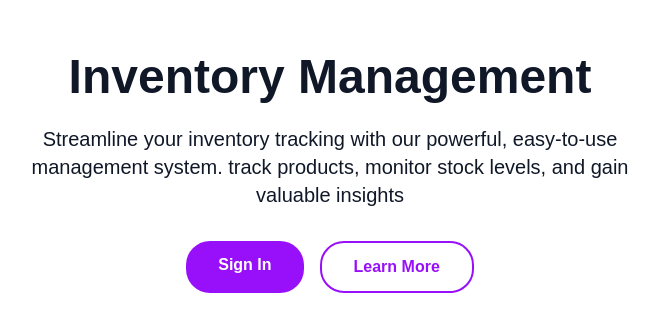
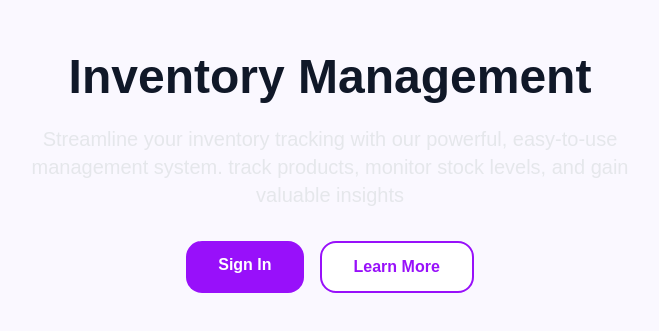
Before and after one commit to Ndanusa/next-app, a Next.js app: page / in a window 1280 px wide. Shown: the part 227-558 px from the top of the page, without its empty margins (310-969 px from the left). Built offline with nearby package versions, Linux system fonts and the light colour scheme.

Commit message:
next app

```diff
--- a/app/globals.css
+++ b/app/globals.css
@@ -21,6 +21,6 @@
 
 body {
   /*background: var(--background);*/
-
+  background: #faf8ff;
   font-family: Arial, Helvetica, sans-serif;
 }
--- a/app/page.tsx
+++ b/app/page.tsx
@@ -12,7 +12,7 @@ export default function Home() {
                <h1 className={`text-5xl font-bold text-gray-900 mb-6`}>
                   Inventory Management
                </h1>
-               <p className={`text-xl text-gray-900 mb-8 max-w-2xl mx-auto`}>
+               <p className={`text-xl text-gray-200 mb-8 max-w-2xl mx-auto`}>
                   Streamline your inventory tracking with our powerful,
                   easy-to-use management system. track products, monitor stock
                   levels, and gain valuable insights
@@ -20,13 +20,13 @@ export default function Home() {
                <div className={`flex gap-4 justify-center`}>
                   <Link
                      href={`/sign-in`}
-                     className={`bg-purple-600 text-white px-8 py-3 rounded-3xl font-semibold hover:bg-purple-700 transition-colors`}
+                     className={`bg-purple-600 text-white px-8 py-3 rounded-2xl font-semibold hover:bg-purple-700 transition-colors`}
                      style={{ cornerShape: "superellipse(2)" }}>
                      Sign In
                   </Link>
                   <Link
                      href={`#`}
-                     className={`bg-white text-purple-600 px-8 py-3 rounded-3xl font-semibold border-2 border-purple-600 hover:bg-purple-600 hover:text-white transition-all`}
+                     className={`bg-white text-purple-600 px-8 py-3 rounded-2xl font-semibold border-2 border-purple-600 hover:bg-purple-600 hover:text-white transition-all`}
                      style={{ cornerShape: "superellipse(2)" }}>
                      Learn More
                   </Link>
```
